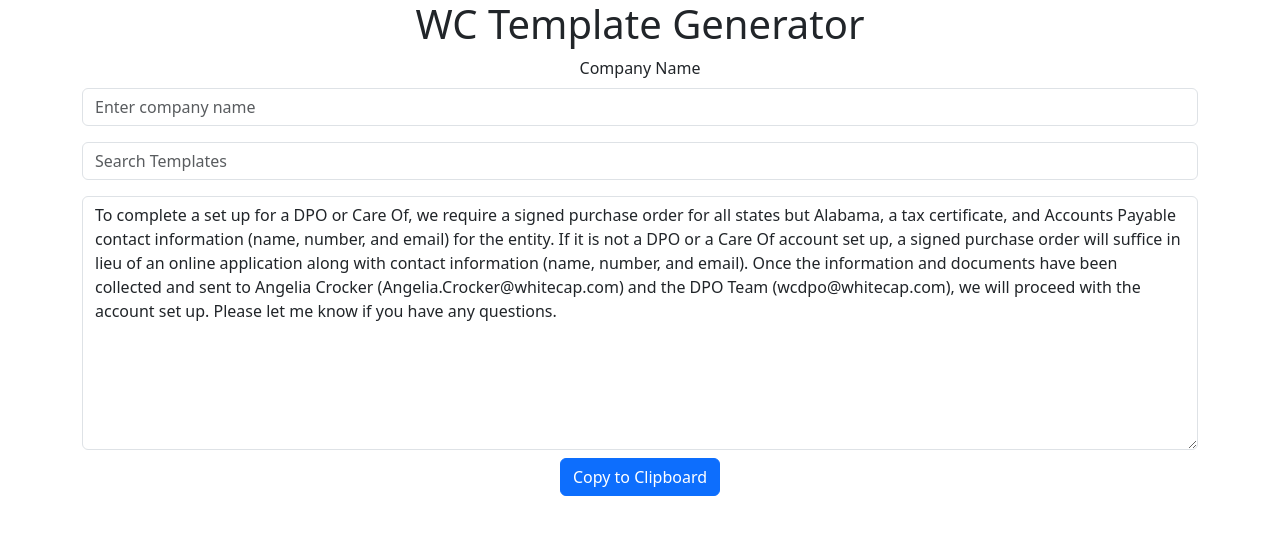
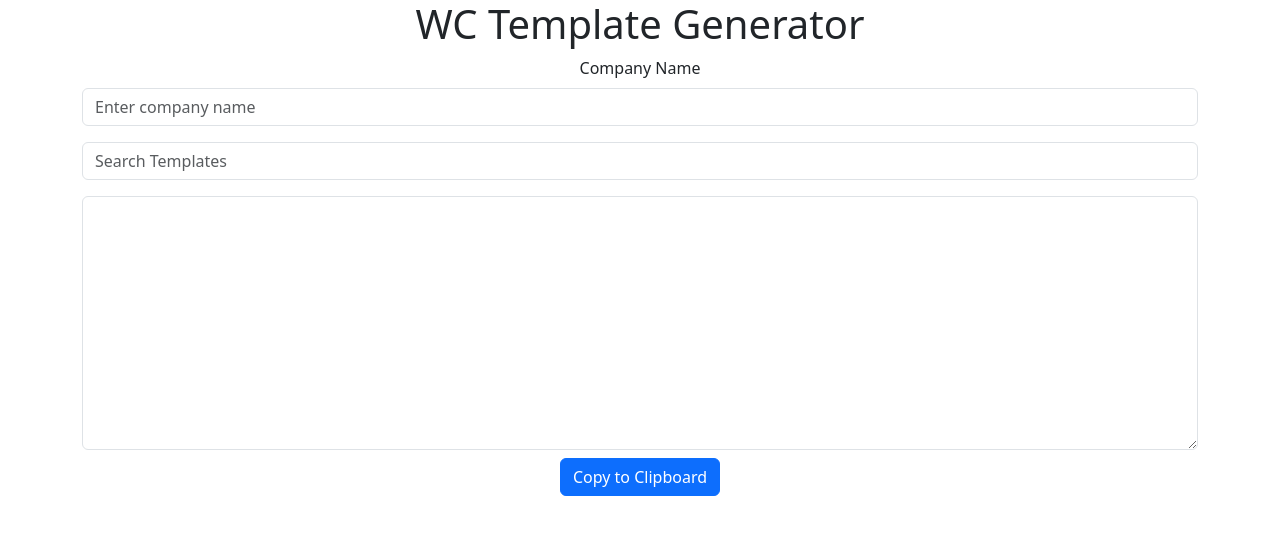
Before and after one commit to delraydoteth/Email-Template-Generator, a React (Create React App) app: page / in a window 1280 px wide. Shown: the top 534 px of the page. Built offline with nearby package versions, Linux system fonts and the light colour scheme.

Commit message:
updated search function and ux

```diff
--- a/src/App.js
+++ b/src/App.js
@@ -1,4 +1,4 @@
-import React, { useState, useEffect } from "react";
+import React, { useState } from "react";
 import "./App.css";
 import Header from "./components/Header";
 import CompanyNameInput from "./components/CompanyNameInput";
@@ -10,41 +10,22 @@
 function App() {
   const [companyName, setCompanyName] = useState("");
   const [searchTerm, setSearchTerm] = useState("");
-  const [selectedTemplate, setSelectedTemplate] = useState(null); // Initialize as null
+  const [selectedTemplate, setSelectedTemplate] = useState(null);
   const [customizedText, setCustomizedText] = useState("");
 
-  // Adjust the search function to directly update the selected template based on the search term
-  useEffect(() => {
-    const filteredTemplates = templates.filter((template) =>
-      template.title.toLowerCase().includes(searchTerm.toLowerCase())
-    );
-    // Automatically select the first template that matches the search term, if any
-    setSelectedTemplate(
-      filteredTemplates.length > 0 ? filteredTemplates[0] : null
-    );
-  }, [searchTerm]); // Dependency on searchTerm ensures this runs whenever searchTerm changes
+  // Removed useEffect for automatically updating customizedText upon template or company name change
 
-  useEffect(() => {
-    let newText = "";
-    // Check if either selectedTemplate or companyName exists
-    if (selectedTemplate || companyName) {
-      // If one is missing, consider how to handle customization partially
-      // For instance, if selectedTemplate is missing, you might not proceed with customization
-      // Similarly, if companyName is missing, decide how to handle the template
-      newText = selectedTemplate && companyName
-        ? customizeTemplate(selectedTemplate.body, companyName) // Both are present
-        : selectedTemplate // Only template is present, without customization
-        ? selectedTemplate.body // Use template body without customization
-        : "Please select a template and enter a company name."; // Prompt for missing info
+  // Function to manually update customized text when a template is selected
+  const updateCustomizedText = (template) => {
+    // Check if companyName is provided for customization
+    if (template && companyName) {
+      // Customize template with companyName
+      const newText = customizeTemplate(template.body, companyName);
+      setCustomizedText(newText);
+    } else if (template) {
+      // Use template body directly if companyName is not provided
+      setCustomizedText(template.body);
     }
-    // Update the state
-    setCustomizedText(newText);
-  }, [selectedTemplate, companyName]);
-
-  // Function to handle copying to clipboard
-  const handleCopyToClipboard = () => {
-    copyToClipboard(customizedText);
-    // Here, you could add logic to notify the user that the text has been copied.
   };
 
   return (
@@ -55,12 +36,14 @@
           companyName={companyName}
           setCompanyName={setCompanyName}
         />
-        {/* Now, TemplateSearchInput only needs setSearchTerm to update searchTerm state */}
         <TemplateSearchInput
           searchTerm={searchTerm}
           setSearchTerm={setSearchTerm}
           templates={templates}
-          setSelectedTemplate={setSelectedTemplate} // Ensure this prop is passed
+          setSelectedTemplate={(template) => {
+            setSelectedTemplate(template);
+            updateCustomizedText(template); // Update customized text only when template is clicked
+          }}
         />
         <TemplateDisplay
           templateText={customizedText}
--- a/src/components/TemplateSearchInput.js
+++ b/src/components/TemplateSearchInput.js
@@ -20,8 +20,6 @@
     const term = e.target.value;
     console.log(`Search term entered: ${term}`); // Log the current search term
     setSearchTerm(term);
-    // Optional: Log the action of updating the searchTerm state
-    console.log(`Search term state updated to: ${term}`);
   };
 
   return (
@@ -33,7 +31,7 @@
         onChange={handleChange}
       />
       {searchTerm && (
-        <ListGroup>
+        <ListGroup style={{ maxHeight: '8rem', overflowY: 'scroll' }}>
           {filterTemplates(searchTerm).map((template) => (
             <ListGroup.Item
               key={template.id}
```
